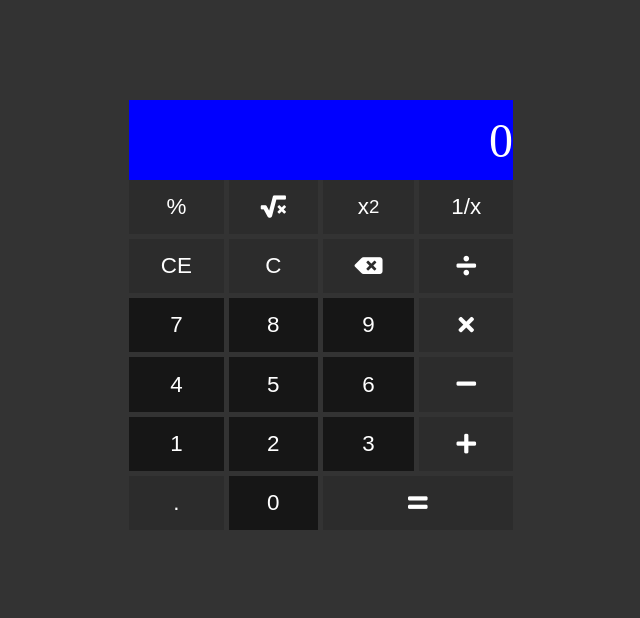
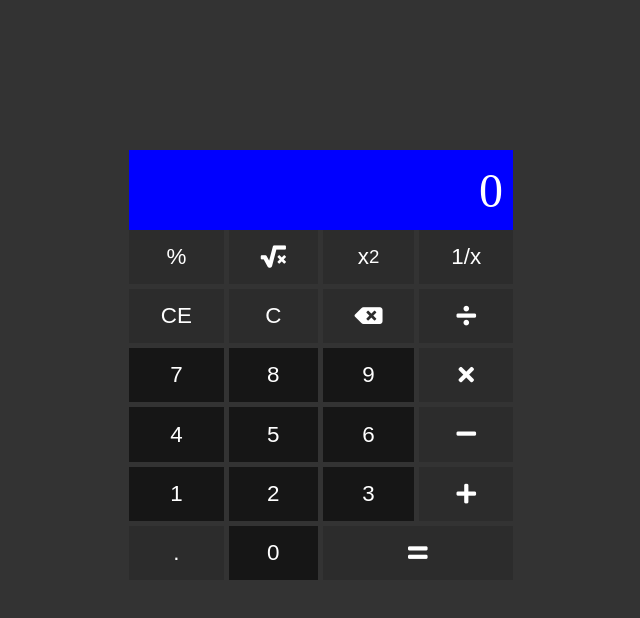
Before and after one commit to TildaDares/Calculator, a plain HTML site: page index.html in a window 1280 px wide. Shown: the whole page, without its empty margins (319-959 px from the left). Drawn offline with Linux system fonts and the light colour scheme.

Commit message:
Made some changes to the css

```diff
--- a/main.css
+++ b/main.css
@@ -22,14 +22,16 @@ body {
 }
 
 .results {
+    margin-top: 30px;
     padding-top: 30px;
     width: 100%;
-    height: 40px;
+    height: 60px;
     color: white;
     text-align: end;
     display: flex;
     justify-content: flex-end;
     align-items: center;
+    overflow: scroll;
 }
 
 .text-box {
@@ -42,6 +44,8 @@ body {
     color: white;
     justify-content: flex-end;
     align-items: center;
+    overflow: hidden;
+    padding-right: 10px;
 }
 
 button:hover {
--- a/script.js
+++ b/script.js
@@ -31,6 +31,9 @@ function mathOperationsKey(e) {
         operatorsDisabled = false;
     }
     if ((e.keyCode >= 96 && e.keyCode <= 105) || (e.keyCode >= 48 && e.keyCode <= 57)) {
+        if (resultsBig.textContent.length > 20) {
+            return
+        }
         if (equalsHasBeenPressed) {
             resultsBig.textContent = e.key;
             equalsHasBeenPressed = false;
@@ -77,6 +80,9 @@ function mathOperationsClick(e) {
         operatorsDisabled = false;
     }
     if (e.target.classList.contains('numbers')) {
+        if (resultsBig.textContent.length > 20) {
+            return
+        }
         if (sqrtHasBeenPressed) {
             sqrtHasBeenPressed = false;
             /**if the squareroot, square, percent and 1/x buttons have been pressed and the expression is a compound expression
```
